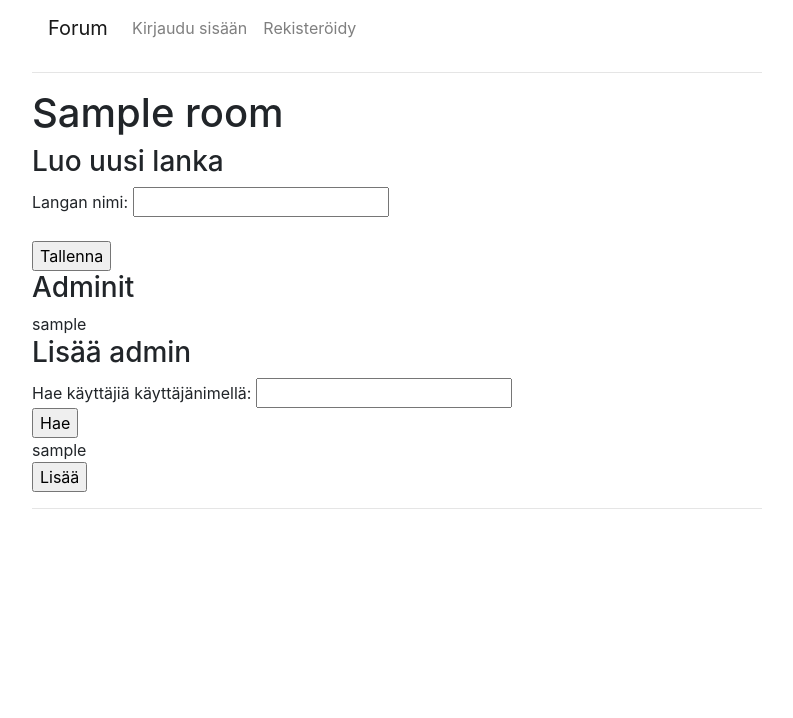
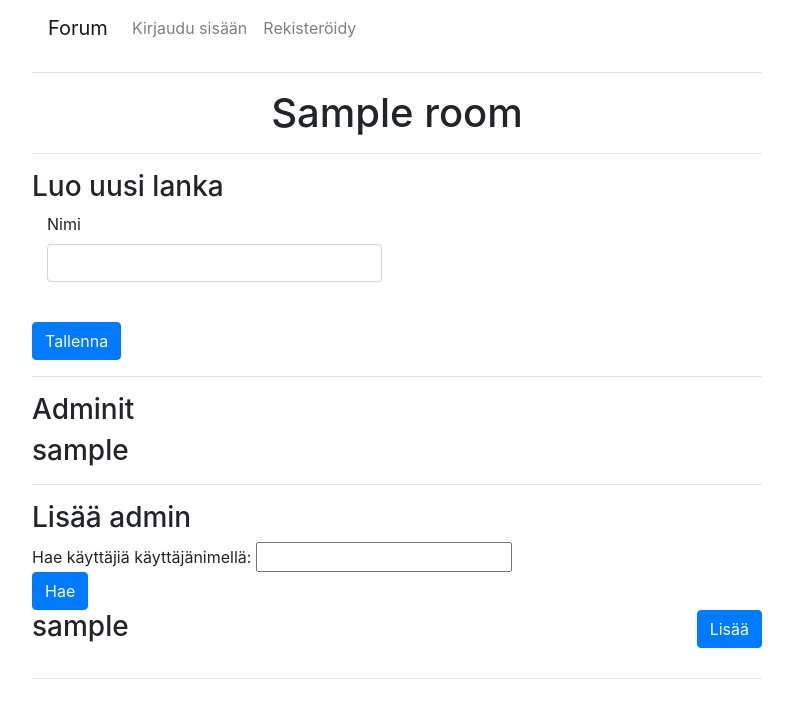
Before and after one commit to LauriKajakko/forum, a Flask app: template templates/forum/room_settings.html in a window 1280 px wide. Shown: the top 718 px of the page, without its empty margins (53-846 px from the left). Run offline with Flask 2, Linux system fonts and the light colour scheme; the template is opened without the code that fills it: most values are stand-ins (such as "Sample title", 1, 10 or a date in 2020); some libraries are stand-ins or nearby versions.

Commit message:
more styling

```diff
--- a/templates/forum/room_settings.html
+++ b/templates/forum/room_settings.html
@@ -1,32 +1,48 @@
 {% extends "layouts/main.html" %}
 {% block title %}{{ room.name }}{% endblock %}
 {% block content %}
-<h1>{{ room.name }}</h1>
+<h1 style="text-align: center;">{{ room.name }}</h1>
+<hr>
 <h3>Luo uusi lanka</h3>
 <form action="/threads" method="POST">
-  Langan nimi: <input type="text" name="name"><br>
+  <div class="form-group col-6">
+    <label for="inputName">Nimi</label>
+    <input type="text" name="name" class="form-control" id="inputName">
+  </div>
   <input type="hidden" name="room_id" value="{{ room.id }}"><br>
   <input type="hidden" name="csrf_token" value="{{ session.csrf_token }}">
-  <input type="submit" value="Tallenna">
+  <input type="submit" value="Tallenna" class="btn btn-primary">
 </form>
+<hr>
 <h3>Adminit</h3>
 {% for admin in room_admins %}
-  <div>{{ admin.username }}</div>
+  <h3>{{ admin.username }}</h3>
 {% endfor %}
+<hr>
 <h3>Lisää admin</h3>
 <form action="/rooms/{{ room.id }}/settings" method="GET">
   Hae käyttäjiä käyttäjänimellä: <input value="{{ search }}"" type="text" name="search"><br>
   <input type="hidden" name="csrf_token" value="{{ session.csrf_token }}">
-  <input type="submit" value="Hae">
+  <input type="submit" value="Hae" class="btn btn-primary">
 </form>
+
 <div>
   {% for user in user_results %}
-    <div>{{ user.username }}
-    <form action="/rooms/{{ room.id }}/admins" method="POST">
-      <input type="hidden" name="user_to_add_id" value="{{ user.id }}">
-      <input type="hidden" name="csrf_token" value="{{ session.csrf_token }}">
-      <input type="submit" value="Lisää">
-    </form>
+    <div
+      style="
+        display: flex;
+        flex-direction: row;
+        justify-content: space-between;
+        padding-bottom: 10px;
+      "
+    >
+      <h3>{{ user.username }}</h3>
+      <form action="/rooms/{{ room.id }}/admins" method="POST">
+        <input type="hidden" name="user_to_add_id" value="{{ user.id }}">
+        <input type="hidden" name="csrf_token" value="{{ session.csrf_token }}">
+        <input type="submit" value="Lisää" class="btn btn-primary">
+      </form>
+    </div>
   {% endfor %}
 </div>
 {% endblock %}
```
Also changed, not shown: templates/forum/room.html (+23 -7 lines).
